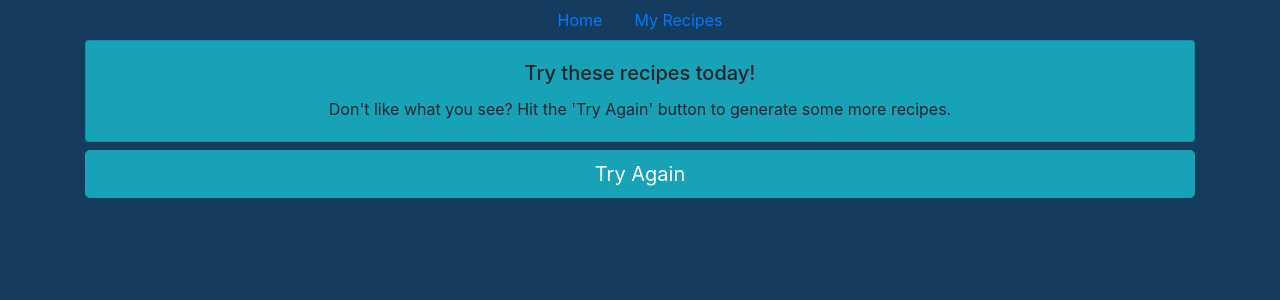
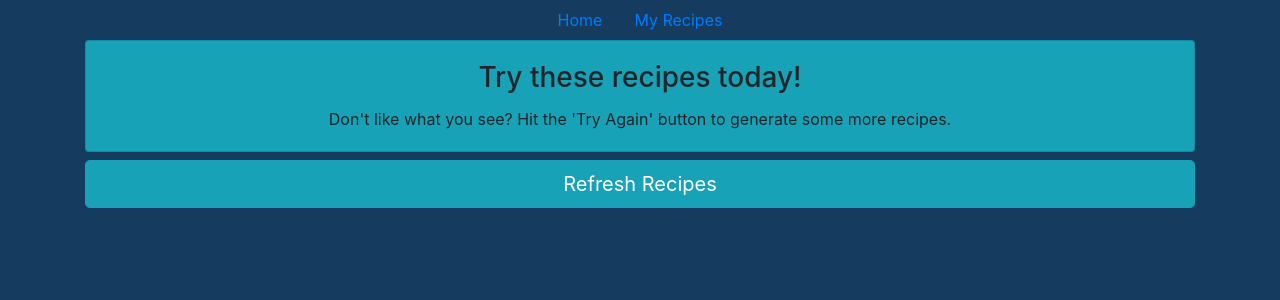
Before and after one commit to YatesyTea/dspFlask, a Flask app: template recipeApp/templates/recipes.html in a window 1280 px wide. Shown: the top 300 px of the page. Run offline with Flask 2, Linux system fonts and the light colour scheme; the template is opened without the code that fills it, so the values that code supplies are empty; some libraries are stand-ins or nearby versions.

Commit message:
Update recipes.html

```diff
--- a/recipeApp/templates/recipes.html
+++ b/recipeApp/templates/recipes.html
@@ -7,7 +7,7 @@
 
         <div class="card text-blue bg-info text-center">
             <div class="card-body">
-            <h5 class="card-title">Try these recipes today!</h5>
+            <h3 class="card-title">Try these recipes today!</h3>
             <p class="card-text">Don't like what you see? Hit the 'Try Again' button to generate some more recipes.</p>
             </div>
         </div>
@@ -34,7 +34,7 @@
                 {% endfor %}
             </div>
         </div>
-        <button type="button" onClick="window.location.reload();" class="btn btn-info btn-lg btn-block">Try Again</button>
+        <button type="button" onClick="window.location.reload();" class="btn btn-info btn-lg btn-block">Refresh Recipes</button>
 
     </div>
 {% endblock %}
```
